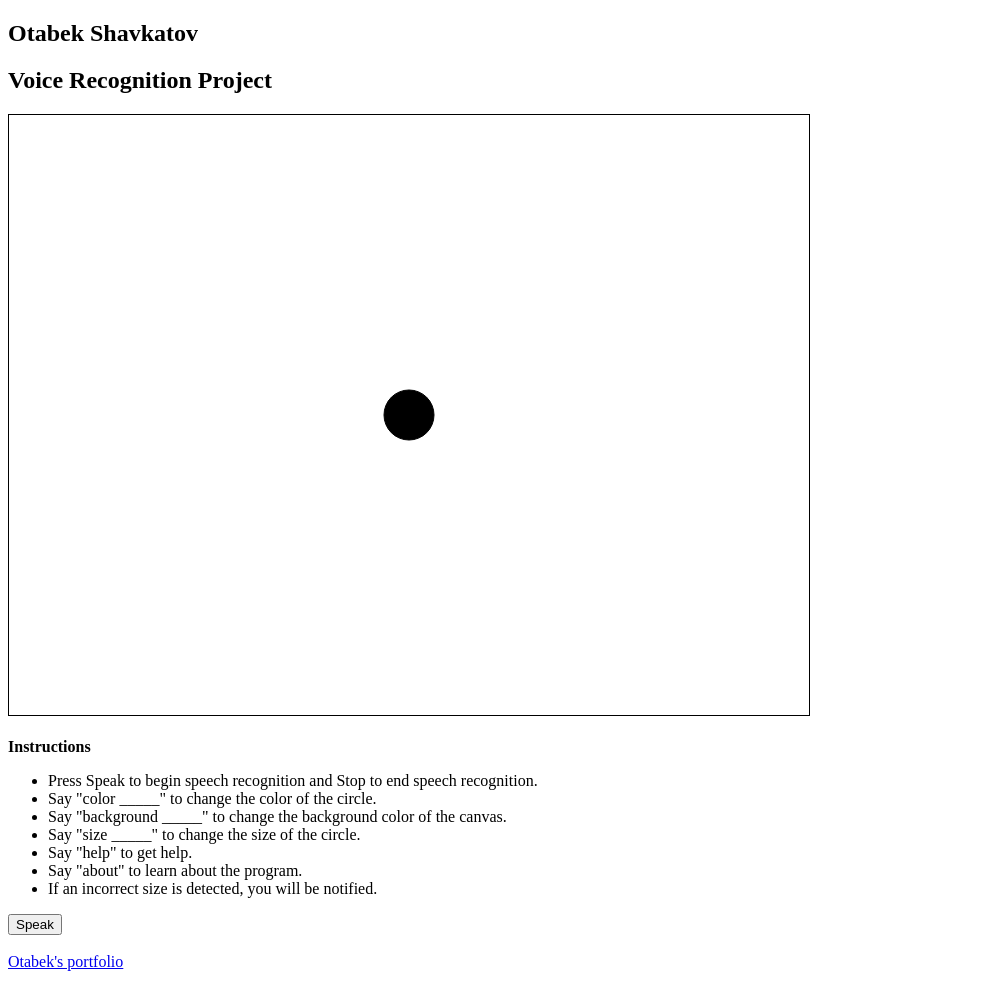
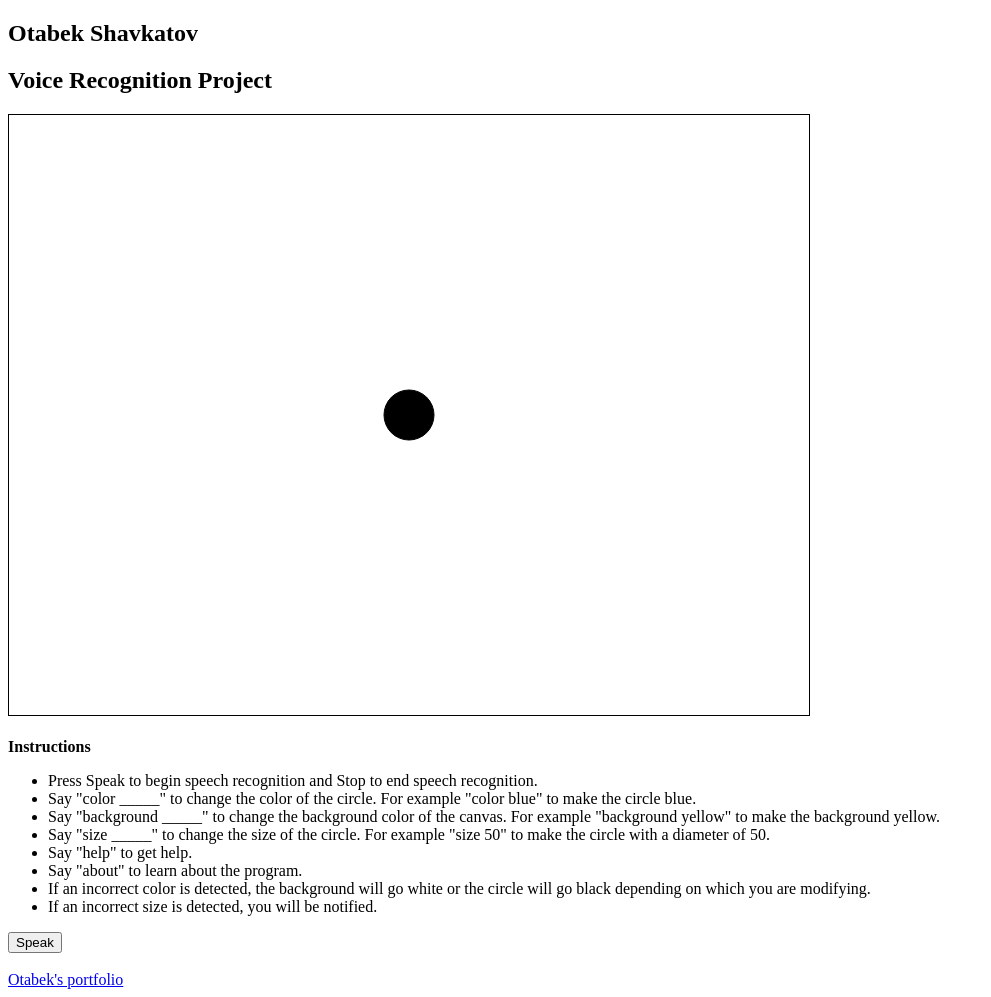
Before and after one commit to otabeks1/3610portfolio.github.io, a plain HTML site: page Voice Recognition/index.html in a window 1280 px wide. Shown: the whole page, without its empty margins (0-991 px from the left). Drawn offline with Linux system fonts and the light colour scheme.

Commit message:
Update index.html

```diff
--- a/Voice Recognition/index.html
+++ b/Voice Recognition/index.html
@@ -10,12 +10,13 @@
     <canvas id="mycanvas" width="800" height="600" style="border:1px solid #000000;"></canvas>
     <br></br>
   <b>Instructions</b>
-  <ul><li>Press Speak to begin speech recognition and Stop to end speech recognition.</li>
-      <li>Say "color _____" to change the color of the circle. </li>
-      <li>Say "background _____" to change the background color of the canvas.</li>
-      <li>Say "size _____" to change the size of the circle.</li>
+    <ul><li>Press Speak to begin speech recognition and Stop to end speech recognition.</li>
+      <li>Say "color _____" to change the color of the circle. For example "color blue" to make the circle blue.</li>
+      <li>Say "background _____" to change the background color of the canvas. For example "background yellow" to make the background yellow.</li>
+      <li>Say "size _____" to change the size of the circle. For example "size 50" to make the circle with a diameter of 50.</li>
       <li>Say "help" to get help.</li>
       <li>Say "about" to learn about the program.</li>
+      <li>If an incorrect color is detected, the background will go white or the circle will go black depending on which you are modifying.</li>
       <li>If an incorrect size is detected, you will be notified.</li>
     </ul>
       <button id="speechButton" onclick="change()">Speak</button><br></br>
```
